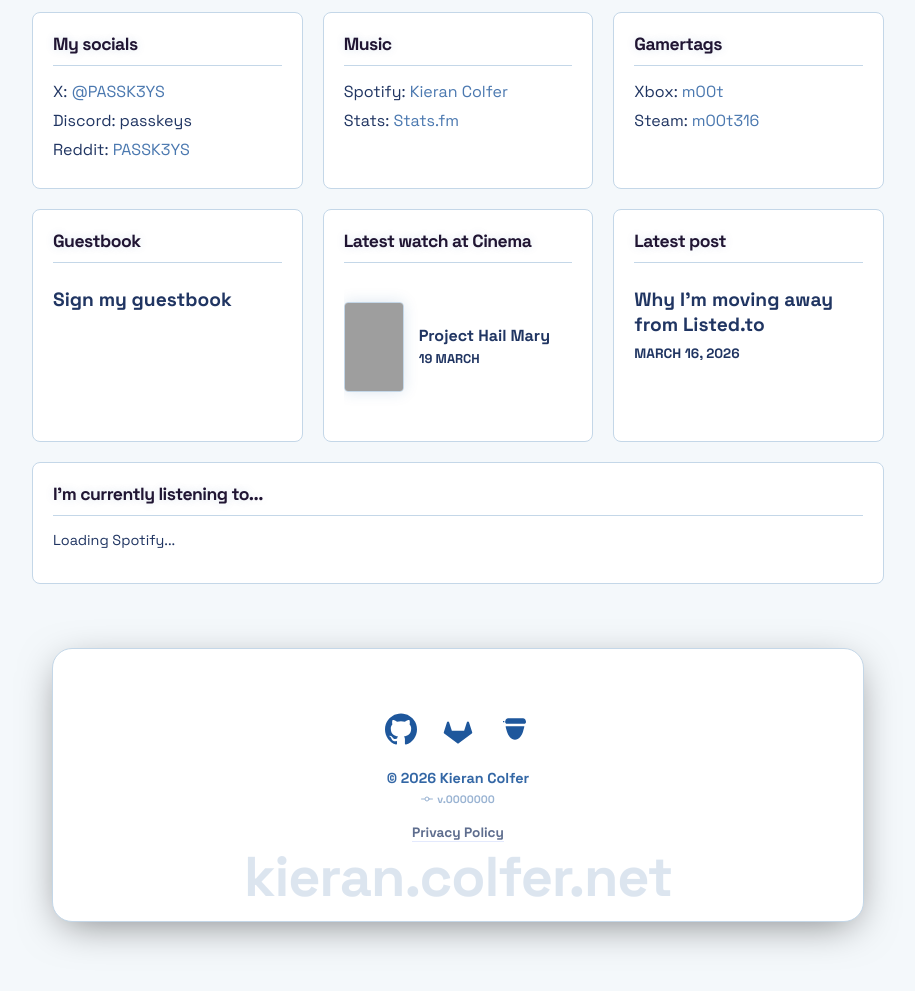
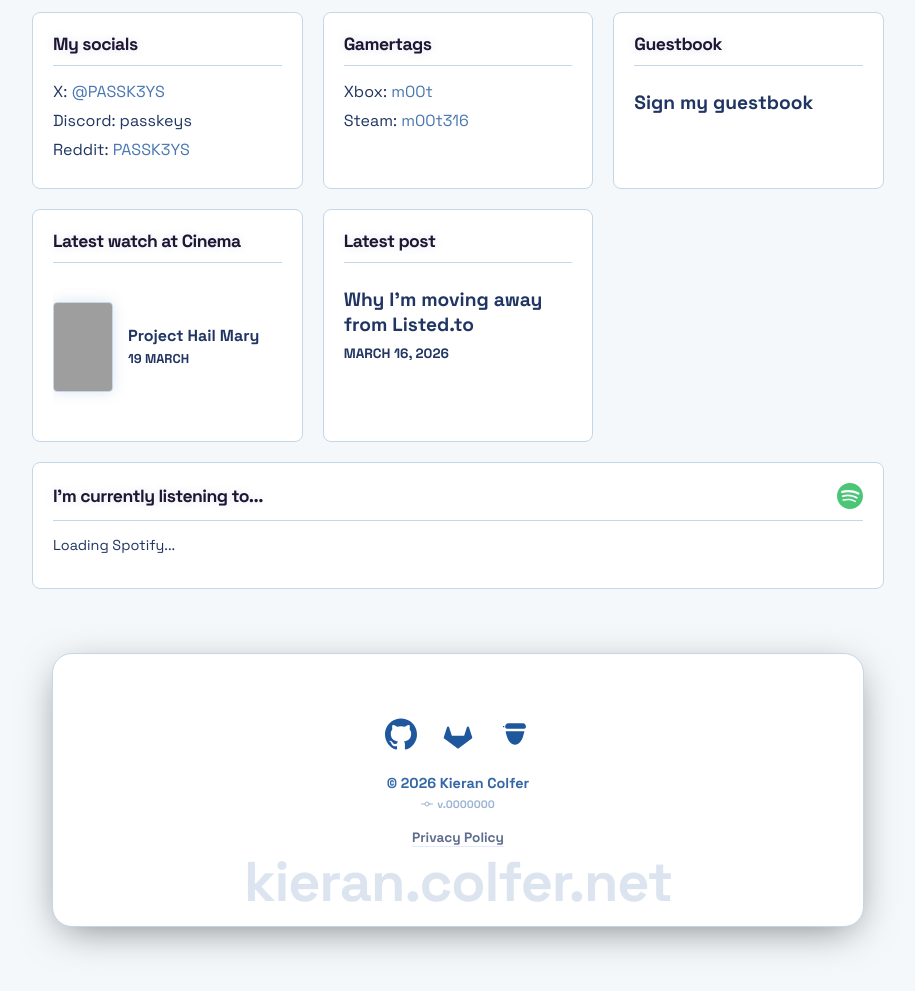
Before and after one commit to PASSK3YS/PASSK3YS.github.io, a Jekyll site: the page built from index.md, in a window 1280 px wide. Shown: the part 296-1287 px from the top of the page, without its empty margins (182-1097 px from the left). Built offline with Jekyll 4.4.1, drawn with Linux system fonts in a browser that asks for light colours; some of the changed lines change nothing that is shown; grey boxes are pictures that could not be loaded.

Commit message:
chore: remove music block and update listening to block

```diff
--- a/index.md
+++ b/index.md
@@ -20,13 +20,6 @@
             <li>X: <a href="https://x.com/PASSK3YS" target="_blank">@PASSK3YS</a></li>
             <li>Discord: passkeys</li>
             <li>Reddit: <a href="https://reddit.com/u/PASSK3YS" target="_blank">PASSK3YS</a></li>
-        </ul>
-    </div>
-    <div class="grid-item">
-        <h3>Music</h3>
-        <ul>
-            <li>Spotify: <a href="https://open.spotify.com/user/iplkfu8oka623d0rj6p7xsfyh?si=9452da697dd143af" target="_blank">Kieran Colfer</a></li>
-            <li>Stats: <a href="https://stats.fm/passkey" target="_blank">Stats.fm</a></li>
         </ul>
     </div>
     <div class="grid-item">
@@ -59,7 +52,14 @@
     <div class="grid-item" id="spotify-card" style="grid-column: 1 / -1; position: relative; overflow: hidden;">
         <div id="spotify-bg-layer"></div>
         <div style="position: relative; z-index: 1;">
-            <h3>I'm currently listening to...</h3>
+            <div class="spotify-header">
+                <h3>I'm currently listening to...</h3>
+                <a href="https://open.spotify.com/user/iplkfu8oka623d0rj6p7xsfyh?si=9452da697dd143af" target="_blank" class="spotify-logo-link">
+                    <svg viewBox="0 0 24 24" width="26" height="26" fill="#1DB954">
+                        <path d="M12 0C5.4 0 0 5.4 0 12s5.4 12 12 12 12-5.4 12-12S18.66 0 12 0zm5.521 17.34c-.24.359-.66.48-1.021.24-2.82-1.74-6.36-2.101-10.561-1.141-.418.122-.779-.179-.899-.539-.12-.421.18-.78.54-.9 4.56-1.021 8.52-.6 11.64 1.32.42.18.479.659.301 1.02zm1.44-3.3c-.301.42-.84.6-1.262.3-3.239-1.98-8.159-2.58-11.939-1.38-.479.12-1.02-.12-1.14-.6-.12-.48.12-1.021.6-1.141C9.6 9.9 15 10.561 18.72 12.84c.361.181.54.78.241 1.2zm.12-3.36C15.24 8.4 8.82 8.16 5.16 9.301c-.6.179-1.2-.181-1.38-.721-.18-.6.18-1.2.72-1.38 4.26-1.26 11.28-1.02 15.721 1.621.539.3.719 1.02.419 1.56-.299.421-1.02.599-1.559.3z"/>
+                    </svg>
+                </a>
+            </div>
             <div id="spotify-container">
                 <p style="font-size: 0.9em; color: var(--text-muted);">Loading Spotify...</p>
             </div>
@@ -251,12 +251,40 @@
     pointer-events: none;
 }
 
-.spotify-active #spotify-bg-layer {
+.spotify-header {
+    display: flex;
+    justify-content: space-between;
+    align-items: center;
+    margin-bottom: 15px;
+    padding-bottom: 10px;
+    border-bottom: 1px solid var(--border);
+    transition: border-color 0.5s ease;
+}
+
+.grid-item .spotify-header h3 {
+    margin: 0;
+    padding: 0;
+    border-bottom: none;
+}
+
+.spotify-logo-link {
+    display: flex;
+    align-items: center;
+    opacity: 0.8;
+    transition: opacity 0.2s, transform 0.2s;
+    text-decoration: none !important;
+}
+
+.spotify-logo-link:hover {
     opacity: 1;
+    transform: scale(1.1);
 }
 
 .spotify-active h3 {
     color: #ffffff !important;
+}
+
+.spotify-active .spotify-header {
     border-bottom-color: rgba(255, 255, 255, 0.2) !important;
 }
 
```
